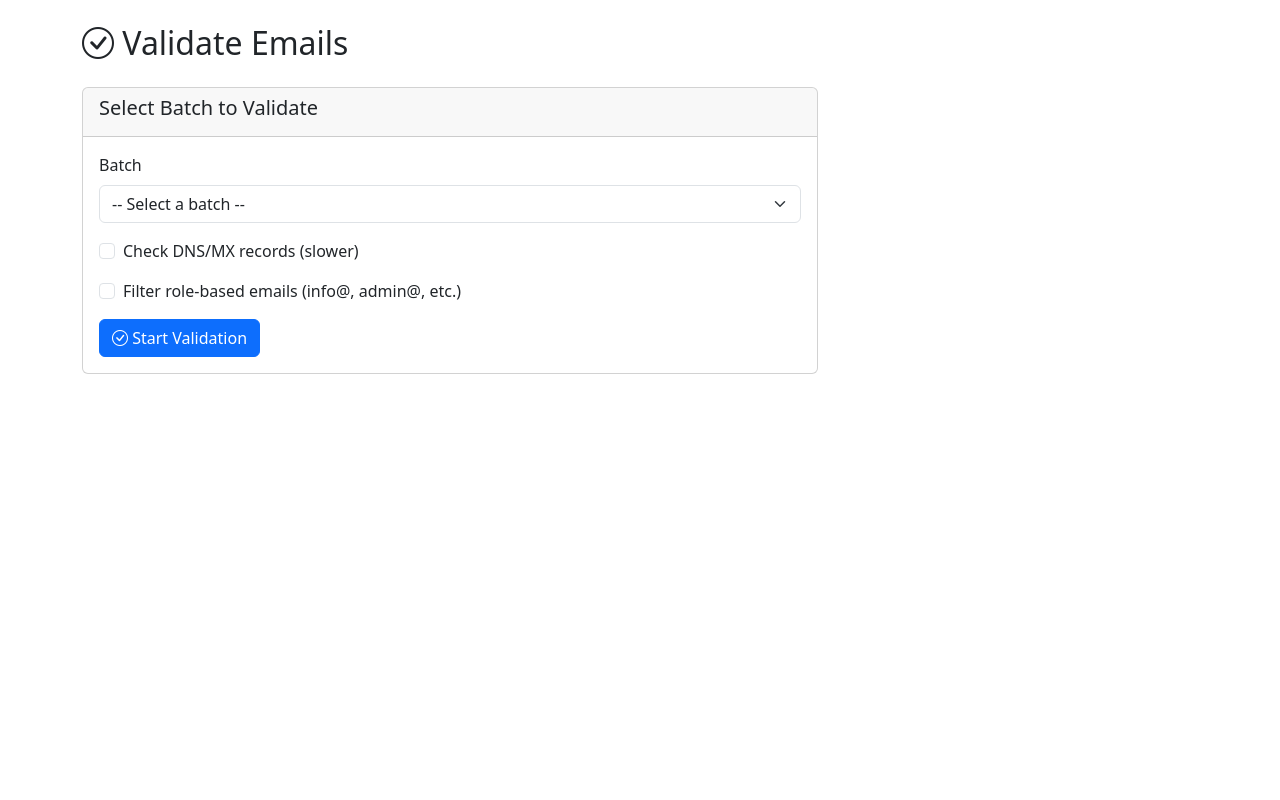
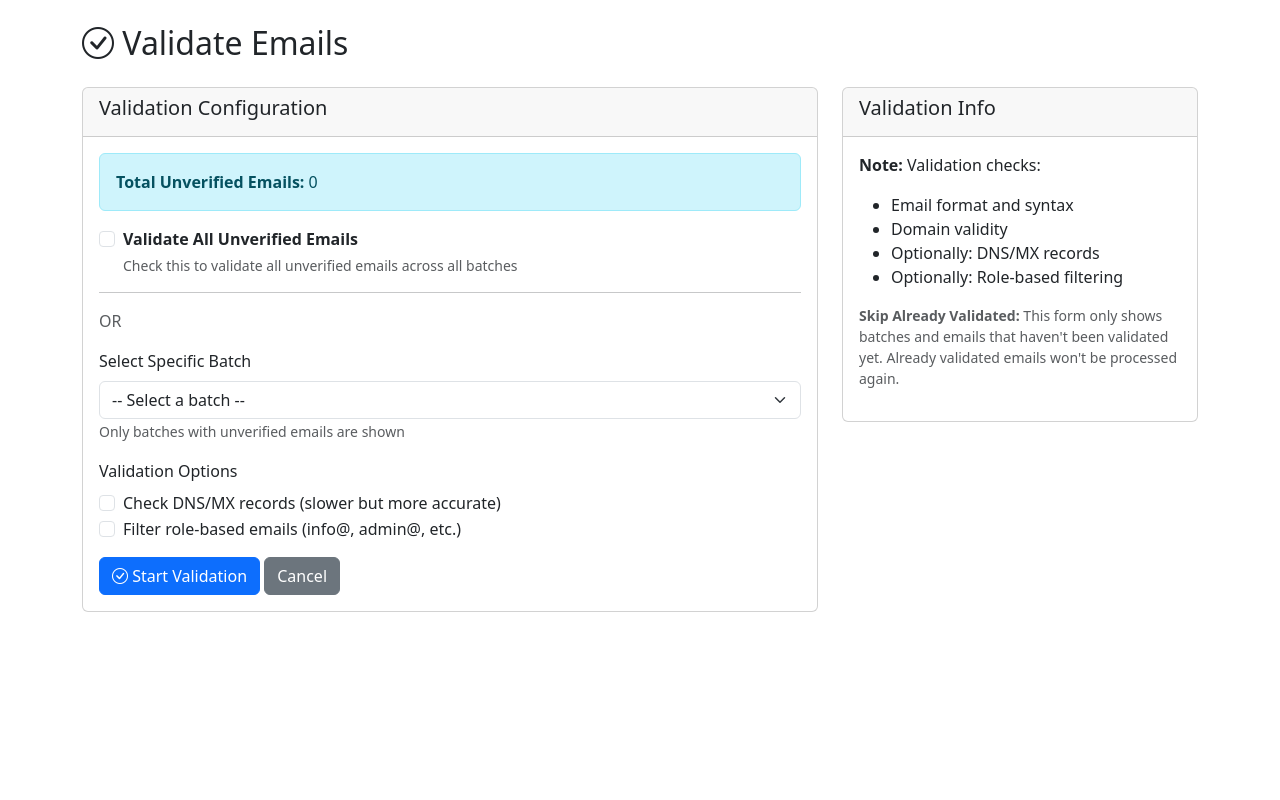
Before and after one commit to jhossain1509/email-database-manager, a Flask app: page /email/validate in a window 1280 px wide. Shown: the part 56-856 px from the top of the page. Run offline with Flask 3, Linux system fonts and the light colour scheme; the visitor is signed in with stand-in values (Sample User, id 1); data that the repository does not hold is empty.

Commit message:
Add dynamic domain statistics, validation filtering, and password reset functionality
Co-authored-by: jhossain1509 <60214588+jhossain1509@users.noreply.github.com>

```diff
--- a/app/routes/email.py
+++ b/app/routes/email.py
@@ -166,29 +166,35 @@ def validate():
     """Validate emails in a batch"""
     if request.method == 'POST':
         batch_id = request.form.get('batch_id', type=int)
+        validate_all_unverified = request.form.get('validate_all_unverified') == 'on'
+        filter_domains = request.form.get('filter_domains', '').strip()
         check_dns = request.form.get('check_dns') == 'on'
         check_role = request.form.get('check_role') == 'on'
 
-        if not batch_id:
-            flash('Please select a batch.', 'danger')
+        # Check if validating all unverified or a specific batch
+        if not batch_id and not validate_all_unverified:
+            flash('Please select a batch or choose to validate all unverified emails.', 'danger')
             return redirect(request.url)
 
-        batch = Batch.query.get(batch_id)
-        if not batch:
-            flash('Batch not found.', 'danger')
-            return redirect(request.url)
+        if batch_id:
+            batch = Batch.query.get(batch_id)
+            if not batch:
+                flash('Batch not found.', 'danger')
+                return redirect(request.url)
 
-        # Check access
-        if current_user.is_guest() and batch.user_id != current_user.id:
-            flash('Access denied.', 'danger')
-            return redirect(request.url)
+            # Check access
+            if current_user.is_guest() and batch.user_id != current_user.id:
+                flash('Access denied.', 'danger')
+                return redirect(request.url)
 
         # Start validation job
         task = validate_emails_task.delay(
-            batch_id,
+            batch_id if batch_id else None,
             current_user.id,
             check_dns,
-            check_role
+            check_role,
+            validate_all_unverified,
+            filter_domains
         )
 
         # Create job record
@@ -202,18 +208,64 @@ def validate():
         db.session.add(job)
         db.session.commit()
 
-        log_activity('validate', f'Started validation for batch: {batch.name}', 'batch', batch.id)
+        if batch_id:
+            log_activity('validate', f'Started validation for batch: {batch.name}', 'batch', batch.id)
+        else:
+            log_activity('validate', f'Started validation for all unverified emails', 'job', job.id)
 
-        flash(f'Validation started for batch: {batch.name}', 'success')
+        flash(f'Validation started! Job ID: {task.id}', 'success')
         return redirect(url_for('email.job_status', job_id=task.id))
 
-    # Get batches for selection
+    # Get batches for selection (only show batches with unverified emails)
     if current_user.is_guest():
         user_batches = Batch.query.filter_by(user_id=current_user.id).all()
     else:
         user_batches = Batch.query.filter_by(user_id=current_user.id).all()
 
-    return render_template('email/validate.html', batches=user_batches)
+    # Filter batches to show only those with unverified emails
+    batches_with_unverified = []
+    for batch in user_batches:
+        unverified_count = Email.query.filter_by(batch_id=batch.id, is_validated=False).count()
+        if unverified_count > 0:
+            batch.unverified_count = unverified_count
+            batches_with_unverified.append(batch)
+
+    # Get domain statistics for filtering
+    from flask import current_app
+    from sqlalchemy import func
+
+    if current_user.is_guest():
+        base_query = Email.query.filter_by(uploaded_by=current_user.id, is_validated=False)
+    else:
+        base_query = Email.query.filter_by(uploaded_by=current_user.id, is_validated=False)
+
+    TOP_DOMAINS = current_app.config.get('TOP_DOMAINS', [])
+    domain_stats = []
+
+    for domain in TOP_DOMAINS:
+        count = base_query.filter_by(domain=domain).count()
+        if count > 0:
+            domain_stats.append({
+                'domain': domain,
+                'count': count,
+                'category': 'top'
+            })
+
+    # Mixed domains
+    mixed_count = base_query.filter_by(domain_category='mixed').count()
+    if mixed_count > 0:
+        domain_stats.append({
+            'domain': 'mixed',
+            'count': mixed_count,
+            'category': 'mixed'
+        })
+
+    total_unverified = base_query.count()
+
+    return render_template('email/validate.html',
+                         batches=batches_with_unverified,
+                         domain_stats=domain_stats,
+                         total_unverified=total_unverified)
 
 @bp.route('/job/<job_id>')
 @login_required
@@ -399,6 +451,7 @@ def export():
         base_query = Email.query.filter_by(uploaded_by=current_user.id)
 
     # Get domain statistics (not for guests)
+    domain_stats = []
     if not current_user.is_guest():
         from flask import current_app
         from sqlalchemy import func
@@ -409,22 +462,58 @@ def export():
             'zoho.com', 'gmx.com'
         ])
 
-        domain_stats = []
+        # Build domain stats with available/total counts for each export type
         for domain in TOP_DOMAINS:
-            count = base_query.filter_by(domain=domain).count()
-            if count > 0:
+            domain_query = base_query.filter_by(domain=domain)
+            total = domain_query.count()
+            if total > 0:
+                # Count by validation status
+                verified = domain_query.filter_by(is_validated=True, is_valid=True).count()
+                unverified = domain_query.filter_by(is_validated=False).count()
+                invalid = domain_query.filter_by(is_validated=True, is_valid=False).count()
+
+                # Count available (not downloaded)
+                verified_available = domain_query.filter_by(is_validated=True, is_valid=True, downloaded=False).count()
+                unverified_available = domain_query.filter_by(is_validated=False, downloaded=False).count()
+                invalid_available = domain_query.filter_by(is_validated=True, is_valid=False, downloaded=False).count()
+                all_available = domain_query.filter_by(downloaded=False).count()
+
                 domain_stats.append({
                     'domain': domain,
-                    'count': count,
-                    'category': domain
+                    'total': total,
+                    'verified': verified,
+                    'verified_available': verified_available,
+                    'unverified': unverified,
+                    'unverified_available': unverified_available,
+                    'invalid': invalid,
+                    'invalid_available': invalid_available,
+                    'all_available': all_available,
+                    'category': 'top'
                 })
 
         # Get mixed domain count
-        mixed_count = base_query.filter_by(domain_category='mixed').count()
-        if mixed_count > 0:
+        mixed_query = base_query.filter_by(domain_category='mixed')
+        mixed_total = mixed_query.count()
+        if mixed_total > 0:
+            mixed_verified = mixed_query.filter_by(is_validated=True, is_valid=True).count()
+            mixed_unverified = mixed_query.filter_by(is_validated=False).count()
+            mixed_invalid = mixed_query.filter_by(is_validated=True, is_valid=False).count()
+
+            mixed_verified_available = mixed_query.filter_by(is_validated=True, is_valid=True, downloaded=False).count()
+            mixed_unverified_available = mixed_query.filter_by(is_validated=False, downloaded=False).count()
+            mixed_invalid_available = mixed_query.filter_by(is_validated=True, is_valid=False, downloaded=False).count()
+            mixed_all_available = mixed_query.filter_by(downloaded=False).count()
+
             domain_stats.append({
                 'domain': 'mixed',
-                'count': mixed_count,
+                'total': mixed_total,
+                'verified': mixed_verified,
+                'verified_available': mixed_verified_available,
+                'unverified': mixed_unverified,
+                'unverified_available': mixed_unverified_available,
+                'invalid': mixed_invalid,
+                'invalid_available': mixed_invalid_available,
+                'all_available': mixed_all_available,
                 'category': 'mixed'
             })
 
--- a/app/templates/admin/users.html
+++ b/app/templates/admin/users.html
@@ -31,6 +31,9 @@
                             <a href="{{ url_for('admin.edit_user', user_id=user.id) }}" class="btn btn-sm btn-primary">
                                 <i class="bi bi-pencil"></i> Edit
                             </a>
+                            <a href="{{ url_for('admin.reset_user_password', user_id=user.id) }}" class="btn btn-sm btn-warning">
+                                <i class="bi bi-key"></i> Reset Password
+                            </a>
                             {% if user.id != current_user.id %}
                             <form method="POST" action="{{ url_for('admin.delete_user', user_id=user.id) }}" style="display:inline;">
                                 <button type="submit" class="btn btn-sm btn-danger" onclick="return confirm('Delete user?')">
--- a/app/templates/email/validate.html
+++ b/app/templates/email/validate.html
@@ -6,31 +6,154 @@
     <div class="row mt-4">
         <div class="col-md-8">
             <div class="card">
-                <div class="card-header"><h5>Select Batch to Validate</h5></div>
+                <div class="card-header"><h5>Validation Configuration</h5></div>
                 <div class="card-body">
                     <form method="POST">
+                        <!-- Validate All Unverified Option -->
                         <div class="mb-3">
-                            <label for="batch_id" class="form-label">Batch</label>
-                            <select class="form-select" id="batch_id" name="batch_id" required>
+                            <div class="alert alert-info">
+                                <strong>Total Unverified Emails:</strong> {{ total_unverified }}
+                            </div>
+                            <div class="form-check">
+                                <input class="form-check-input" type="checkbox" id="validate_all_unverified"
+                                       name="validate_all_unverified" onchange="toggleBatchSelection()">
+                                <label class="form-check-label" for="validate_all_unverified">
+                                    <strong>Validate All Unverified Emails</strong>
+                                </label>
+                                <small class="form-text text-muted d-block">
+                                    Check this to validate all unverified emails across all batches
+                                </small>
+                            </div>
+                        </div>
+
+                        <div class="mb-3">
+                            <hr>
+                            <p class="text-muted">OR</p>
+                        </div>
+
+                        <!-- Batch Selection -->
+                        <div class="mb-3" id="batch_selection">
+                            <label for="batch_id" class="form-label">Select Specific Batch</label>
+                            <select class="form-select" id="batch_id" name="batch_id">
                                 <option value="">-- Select a batch --</option>
                                 {% for batch in batches %}
-                                <option value="{{ batch.id }}">{{ batch.name }} ({{ batch.total_count }} emails)</option>
+                                <option value="{{ batch.id }}">
+                                    {{ batch.name }} ({{ batch.unverified_count }} unverified emails)
+                                </option>
                                 {% endfor %}
                             </select>
+                            <small class="form-text text-muted">
+                                Only batches with unverified emails are shown
+                            </small>
                         </div>
-                        <div class="mb-3 form-check">
-                            <input type="checkbox" class="form-check-input" id="check_dns" name="check_dns">
-                            <label class="form-check-label" for="check_dns">Check DNS/MX records (slower)</label>
+
+                        <!-- Domain Filter -->
+                        {% if domain_stats %}
+                        <div class="mb-3">
+                            <label class="form-label">Filter by Domains (Optional)</label>
+                            <div class="card">
+                                <div class="card-body">
+                                    <p class="text-muted small">Select specific domains to validate:</p>
+                                    {% for stat in domain_stats %}
+                                    <div class="form-check">
+                                        <input class="form-check-input domain-filter-checkbox" type="checkbox"
+                                               id="domain_filter_{{ loop.index }}"
+                                               data-domain="{{ stat.domain }}">
+                                        <label class="form-check-label" for="domain_filter_{{ loop.index }}">
+                                            <strong>{{ stat.domain }}</strong>
+                                            <span class="badge bg-info">{{ stat.count }} unverified</span>
+                                            {% if stat.category == 'mixed' %}
+                                            <span class="badge bg-secondary">Mixed Domains</span>
+                                            {% else %}
+                                            <span class="badge bg-primary">Top Domain</span>
+                                            {% endif %}
+                                        </label>
+                                    </div>
+                                    {% endfor %}
+                                    <input type="hidden" name="filter_domains" id="filter_domains">
+                                </div>
+                            </div>
                         </div>
-                        <div class="mb-3 form-check">
-                            <input type="checkbox" class="form-check-input" id="check_role" name="check_role">
-                            <label class="form-check-label" for="check_role">Filter role-based emails (info@, admin@, etc.)</label>
+                        {% endif %}
+
+                        <!-- Validation Options -->
+                        <div class="mb-3">
+                            <label class="form-label">Validation Options</label>
+                            <div class="form-check">
+                                <input type="checkbox" class="form-check-input" id="check_dns" name="check_dns">
+                                <label class="form-check-label" for="check_dns">
+                                    Check DNS/MX records (slower but more accurate)
+                                </label>
+                            </div>
+                            <div class="form-check">
+                                <input type="checkbox" class="form-check-input" id="check_role" name="check_role">
+                                <label class="form-check-label" for="check_role">
+                                    Filter role-based emails (info@, admin@, etc.)
+                                </label>
+                            </div>
                         </div>
-                        <button type="submit" class="btn btn-primary"><i class="bi bi-check-circle"></i> Start Validation</button>
+
+                        <button type="submit" class="btn btn-primary" onclick="return prepareValidation()">
+                            <i class="bi bi-check-circle"></i> Start Validation
+                        </button>
+                        <a href="{{ url_for('dashboard.index') }}" class="btn btn-secondary">Cancel</a>
                     </form>
+                </div>
+            </div>
+        </div>
+
+        <div class="col-md-4">
+            <div class="card">
+                <div class="card-header"><h5>Validation Info</h5></div>
+                <div class="card-body">
+                    <p><strong>Note:</strong> Validation checks:</p>
+                    <ul>
+                        <li>Email format and syntax</li>
+                        <li>Domain validity</li>
+                        <li>Optionally: DNS/MX records</li>
+                        <li>Optionally: Role-based filtering</li>
+                    </ul>
+                    <p class="text-muted small">
+                        <strong>Skip Already Validated:</strong> This form only shows batches and emails
+                        that haven't been validated yet. Already validated emails won't be processed again.
+                    </p>
                 </div>
             </div>
         </div>
     </div>
 </div>
+
+<script>
+function toggleBatchSelection() {
+    const validateAll = document.getElementById('validate_all_unverified').checked;
+    const batchSelect = document.getElementById('batch_id');
+
+    if (validateAll) {
+        batchSelect.value = '';
+        batchSelect.disabled = true;
+    } else {
+        batchSelect.disabled = false;
+    }
+}
+
+function prepareValidation() {
+    const validateAll = document.getElementById('validate_all_unverified').checked;
+    const batchId = document.getElementById('batch_id').value;
+
+    // Check if at least one option is selected
+    if (!validateAll && !batchId) {
+        alert('Please select either "Validate All Unverified" or choose a specific batch');
+        return false;
+    }
+
+    // Prepare domain filters
+    const selectedDomains = [];
+    document.querySelectorAll('.domain-filter-checkbox:checked').forEach(cb => {
+        selectedDomains.push(cb.dataset.domain);
+    });
+
+    document.getElementById('filter_domains').value = selectedDomains.join(',');
+    return true;
+}
+</script>
 {% endblock %}
```
Also changed, not shown: app/jobs/tasks.py (+79 -22 lines), app/routes/admin.py (+34 -0 lines), app/templates/admin/reset_password.html (added, +54 -0 lines), app/templates/email/export.html (+55 -2 lines).
